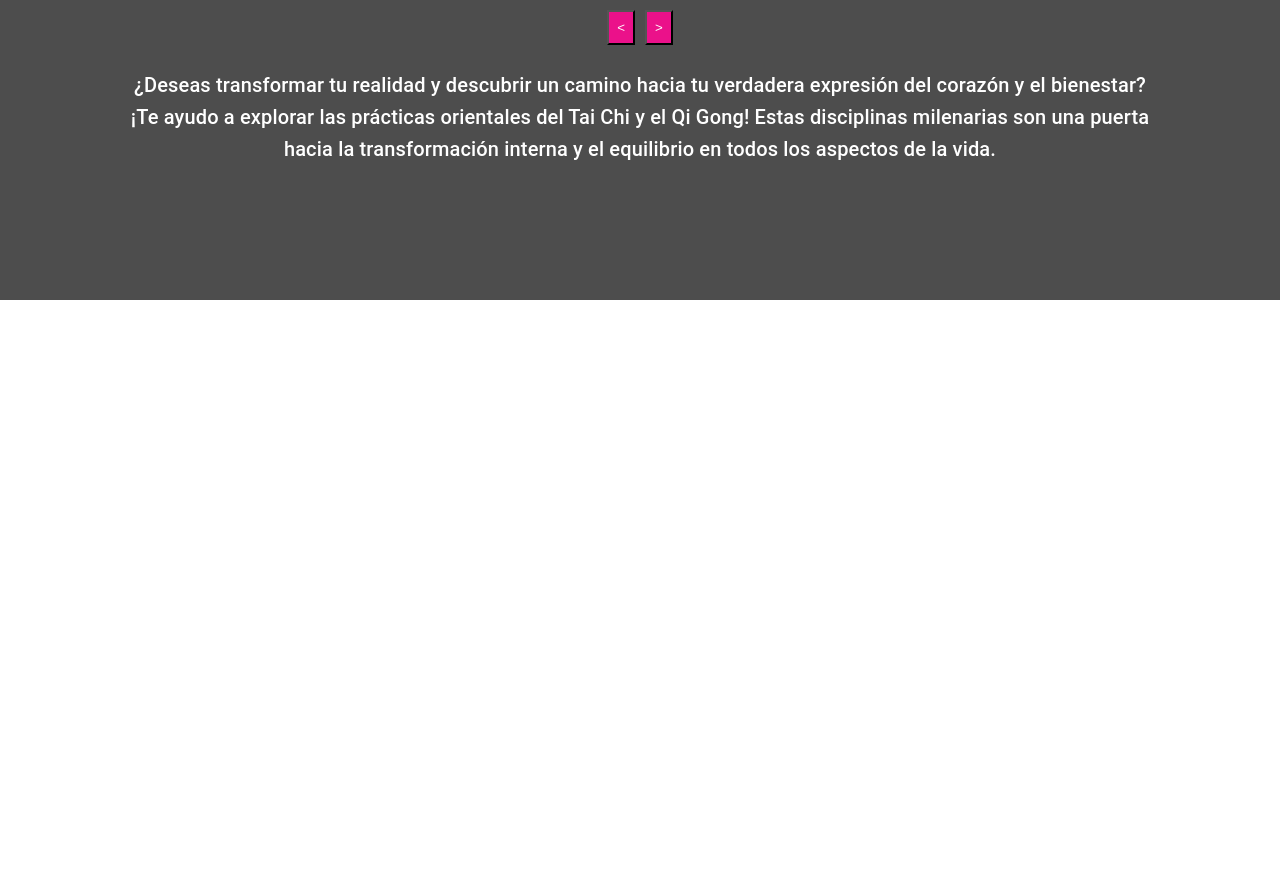
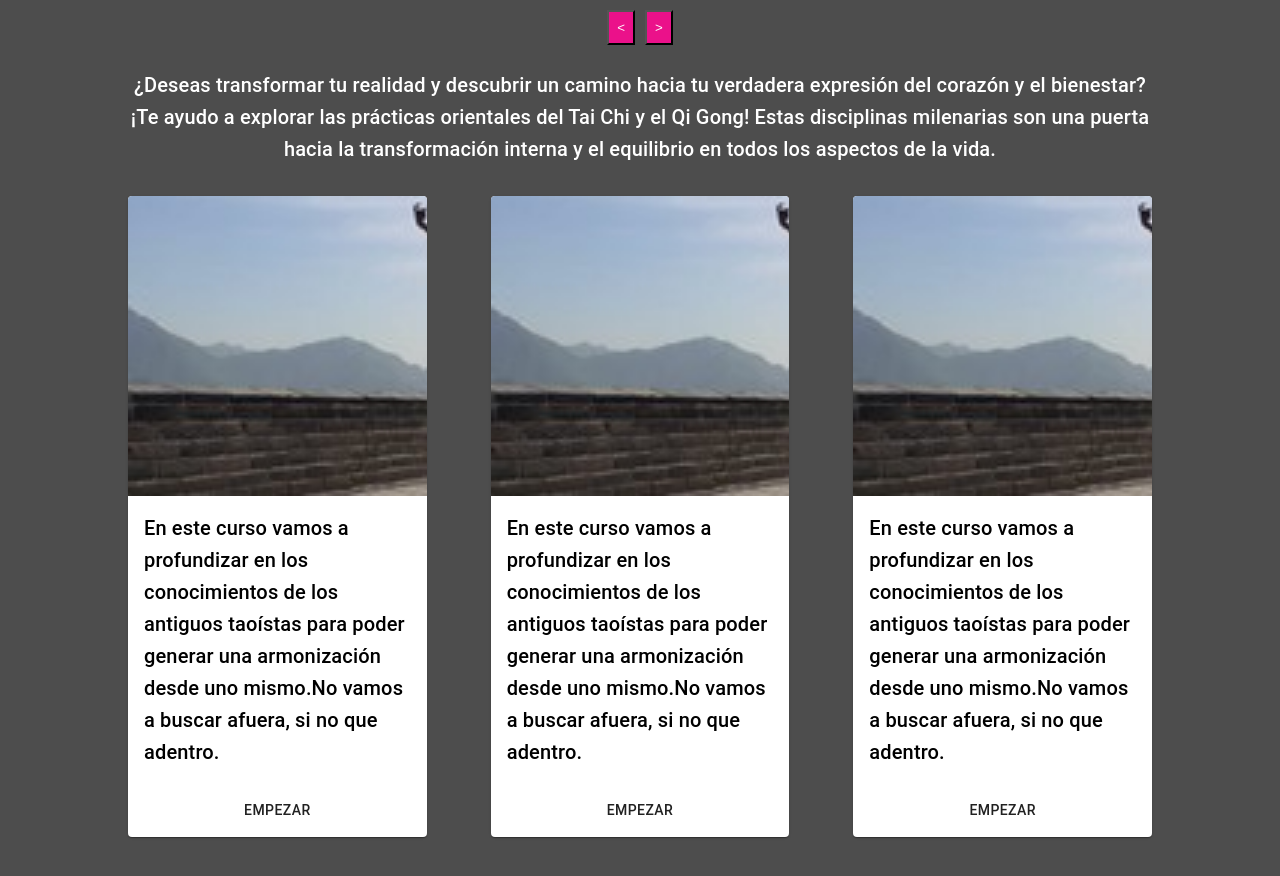
Before and after one commit to Emanuel-P16/brutti, a React (Vite) app: page / in a window 1280 px wide. Shown: the part 540-1416 px from the top of the page. Before the commit the page ends 840 px from the top, so only its background shows below. Built offline with nearby package versions, Linux system fonts and the light colour scheme.

Commit message:
seccion cursos agregada

```diff
--- a/src/App.tsx
+++ b/src/App.tsx
@@ -1,10 +1,10 @@
 import { Grid, ThemeProvider, Typography, createTheme, styled } from '@mui/material';
-import NavBar from "./components/NavBar";
 import { primaryColorPalette, secondaryColorPalette } from "./color-palette";
-import Carrousel from './components/Carrousel';
 import tc1 from './assets/tc1.jpg'
 import tc2 from './assets/tc2.jpg'
 import tc3 from './assets/tc3.jpg'
+import curso1 from './assets/curso1.jpg'
+import { Cursos,Carrousel,NavBar} from './components/index'
 const Container = styled('div')(({ theme }) => ({
   background: theme.palette.primary.light,
   color: theme.palette.primary.contrastText,
@@ -14,7 +14,10 @@ const Container = styled('div')(({ theme }) => ({
 export default function App() {
 
   const images = [
-    tc1,tc2,tc3
+    tc1, tc2, tc3
+  ]
+  const imagesCurses = [
+    curso1
   ]
   const theme = createTheme(
     {
@@ -38,25 +41,17 @@ export default function App() {
           alignItems="center"
           spacing={3}
         >
-          <Carrousel images={images} autoPlay={true} showButtons={true}/>
-          <Grid item xs={12}>
+          <Carrousel images={images} autoPlay={true} showButtons={true} />
+          <Grid item xs={12} id={'Inicio'}>
             <Typography variant="h6" align="center" gutterBottom={true}>
-            ¿Deseas transformar tu realidad y descubrir un camino hacia tu verdadera expresión del corazón y el bienestar? ¡Te ayudo a explorar las prácticas orientales del Tai Chi
-            y el Qi Gong! Estas disciplinas milenarias son una puerta hacia la transformación interna y el equilibrio en todos los aspectos de la vida.
+              ¿Deseas transformar tu realidad y descubrir un camino hacia tu verdadera expresión del corazón y el bienestar? ¡Te ayudo a explorar las prácticas orientales del Tai Chi
+              y el Qi Gong! Estas disciplinas milenarias son una puerta hacia la transformación interna y el equilibrio en todos los aspectos de la vida.
             </Typography>
           </Grid>
-          {/* <Grid item xs={12}>
-            <Typography variant="body1" align="center" gutterBottom={true}>
-              <b>I’m Rasha and i am here to help you create a fashion style that reflects the unique you.</b>
-            </Typography>
+          <Grid item xs={12} id={'Cursos Online'}>
+              <Cursos images={imagesCurses}/>
           </Grid>
-          <Grid item xs={12}>
-            <Typography variant="body1" align="center" gutterBottom={true}>
-              Whether through a wardrobe detox, store visits with me, or an online personal shopping experience, my tailored
-              services will help you discover your true fashion self while meeting your budget and time needs. Take a look
-              around my site, and see what I can do for you today.
-            </Typography>
-          </Grid> */}
+
         </Grid>
       </Container>
     </ThemeProvider>
--- /dev/null
+++ b/src/components/Cursos.tsx
@@ -0,0 +1,65 @@
+import { Grid, Card, CardMedia, CardContent, Typography, CardActions, Button } from '@mui/material';
+
+interface Props {
+    images: string[];
+}
+
+export default function Cursos(props: Props) {
+    return (
+        <Grid
+            container spacing={8}
+        >
+            <Grid item xs={4}>
+                <Card sx={{ maxWidth: 600 }}>
+                    <CardMedia
+                        sx={{ height: 300, width: 600 }}
+                        image={props.images[0]}
+                        title="chikun"
+                    />
+                    <CardContent>
+                        <Typography variant='h6' color="black" noWrap={false}>
+                            En este curso vamos a profundizar en los conocimientos de los antiguos taoístas para poder generar una armonización desde uno mismo.No vamos a buscar afuera, si no que adentro.
+                        </Typography>
+                    </CardContent>
+                    <CardActions sx={{ justifyContent: 'center' }}>
+                        <Button size="medium" href='https://www.udemy.com/course/mindfulness-taoista/?referralCode=017D1149FAFE5F5C3D3C#instructor-1'>Empezar</Button>
+                    </CardActions>
+                </Card>
+            </Grid>
+            <Grid item xs={4}>
+                <Card sx={{ maxWidth: 600 }}>
+                    <CardMedia
+                        sx={{ height: 300, width: 600 }}
+                        image={props.images[0]}
+                        title="chikun"
+                    />
+                    <CardContent>
+                        <Typography variant='h6' color="black" noWrap={false}>
+                            En este curso vamos a profundizar en los conocimientos de los antiguos taoístas para poder generar una armonización desde uno mismo.No vamos a buscar afuera, si no que adentro.
+                        </Typography>
+                    </CardContent>
+                    <CardActions sx={{ justifyContent: 'center' }}>
+                        <Button size="medium" href='https://www.udemy.com/course/mindfulness-taoista/?referralCode=017D1149FAFE5F5C3D3C#instructor-1'>Empezar</Button>
+                    </CardActions>
+                </Card>
+            </Grid>
+            <Grid item xs={4}>
+                <Card sx={{ maxWidth: 600 }}>
+                    <CardMedia
+                        sx={{ height: 300, width: 600 }}
+                        image={props.images[0]}
+                        title="chikun"
+                    />
+                    <CardContent>
+                        <Typography variant='h6' color="black" noWrap={false}>
+                            En este curso vamos a profundizar en los conocimientos de los antiguos taoístas para poder generar una armonización desde uno mismo.No vamos a buscar afuera, si no que adentro.
+                        </Typography>
+                    </CardContent>
+                    <CardActions sx={{ justifyContent: 'center' }}>
+                        <Button size="medium" href='https://www.udemy.com/course/mindfulness-taoista/?referralCode=017D1149FAFE5F5C3D3C#instructor-1'>Empezar</Button>
+                    </CardActions>
+                </Card>
+            </Grid>
+        </Grid>
+    )
+}
--- a/src/components/NavBar.tsx
+++ b/src/components/NavBar.tsx
@@ -48,7 +48,7 @@ export default function NavBar(props: Props) {
       <Divider />
       <List>
         {navItems.map((item) => (
-          <ListItem key={item} disablePadding  onClick={() => handleNavigation('home-section')}>
+          <ListItem key={item} disablePadding  onClick={() => handleNavigation(item)}>
             <ListItemButton  sx={{ textAlign: "center" }}>
               <ListItemText primary={item}/>
             </ListItemButton>
@@ -84,7 +84,7 @@ export default function NavBar(props: Props) {
           </Typography>
           <Box sx={{ display: { xs: "none", sm: "block" } }}>
             {navItems.map((item) => (
-              <Button key={item} sx={{ color: "#fff" }} onClick={() => handleNavigation('home-section')}>
+              <Button key={item} sx={{ color: "#fff" }} onClick={() => handleNavigation(item)}>
                 {item}
               </Button>
             ))}
--- a/src/components/index.tsx
+++ b/src/components/index.tsx
@@ -1 +1,3 @@
-export * from './NavBar'
+export {default as NavBar} from './NavBar'
+export {default as Carrousel} from './Carrousel'
+export {default as Cursos} from './Cursos'
```
Also changed, not shown: src/assets/curso1.jpg (added).
